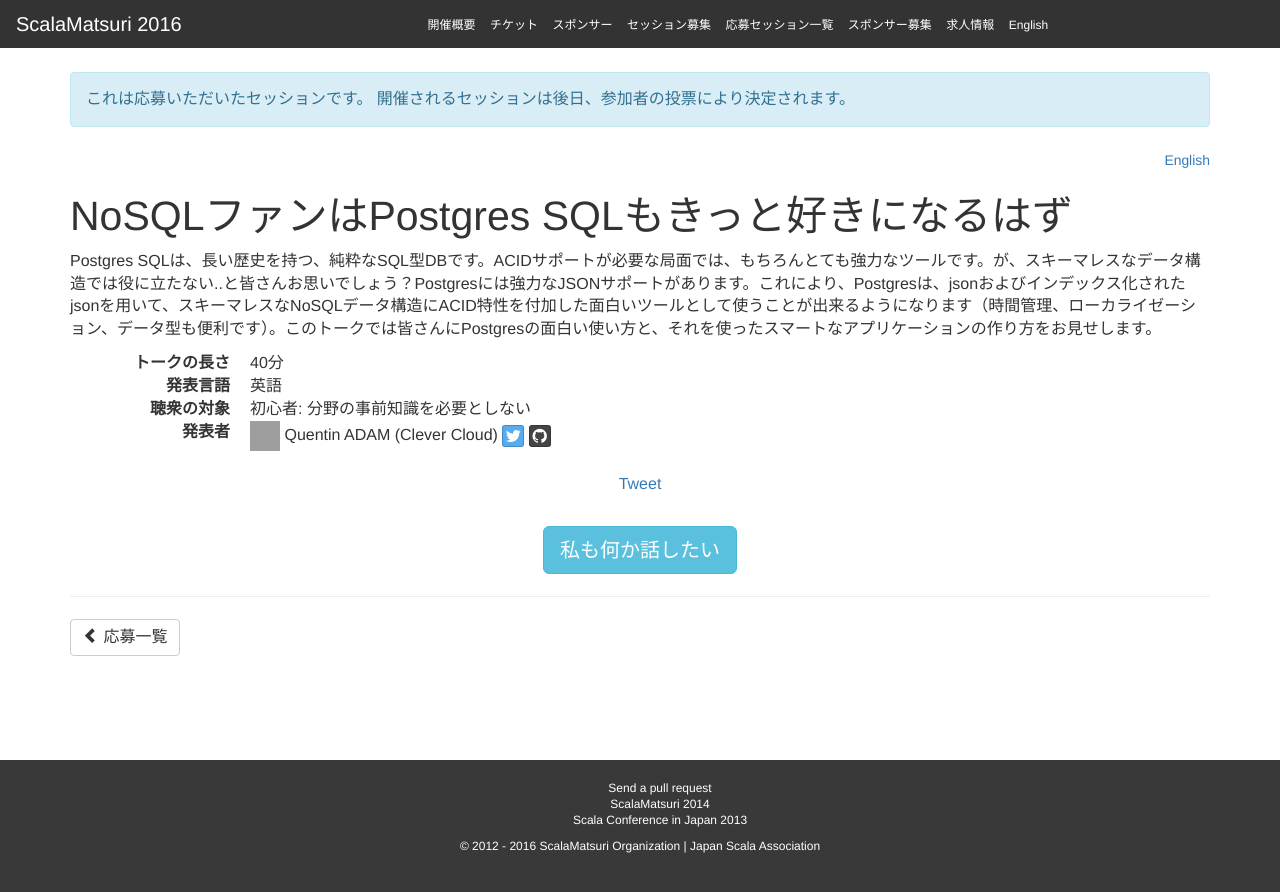
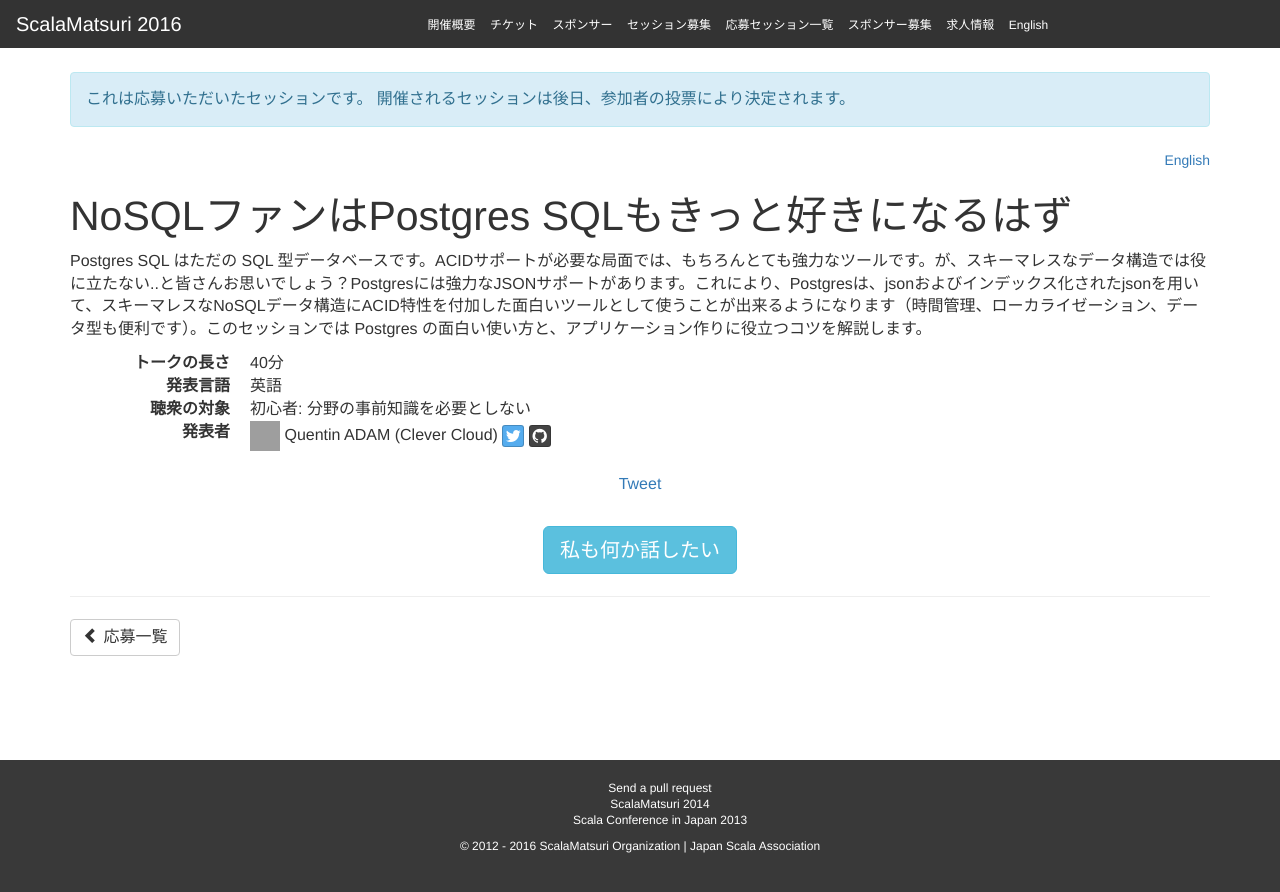
Before and after one commit to scalajp/2016.scalamatsuri.org, a Jekyll site: the page built from _candidates_ja/QuentinADAM_5.html, in a window 1280 px wide. Shown: the top 892 px of the page. Built offline with Jekyll 4.4.1, drawn with Linux system fonts in a browser that asks for light colours; nearby versions of some CDN libraries; comment, search, counter and statistics services are not loaded; grey boxes are pictures that could not be loaded.

Commit message:
apply reviews

```diff
--- a/_candidates_ja/QuentinADAM_5.html
+++ b/_candidates_ja/QuentinADAM_5.html
@@ -10,5 +10,5 @@ icon: http://i.imgur.com/GGGmw5z.jpg
 organization: Clever Cloud
 ---
 <p>
-Postgres SQLは、長い歴史を持つ、純粋なSQL型DBです。ACIDサポートが必要な局面では、もちろんとても強力なツールです。が、スキーマレスなデータ構造では役に立たない..と皆さんお思いでしょう？Postgresには強力なJSONサポートがあります。これにより、Postgresは、jsonおよびインデックス化されたjsonを用いて、スキーマレスなNoSQLデータ構造にACID特性を付加した面白いツールとして使うことが出来るようになります（時間管理、ローカライゼーション、データ型も便利です）。このトークでは皆さんにPostgresの面白い使い方と、それを使ったスマートなアプリケーションの作り方をお見せします。
+Postgres SQL はただの SQL 型データベースです。ACIDサポートが必要な局面では、もちろんとても強力なツールです。が、スキーマレスなデータ構造では役に立たない..と皆さんお思いでしょう？Postgresには強力なJSONサポートがあります。これにより、Postgresは、jsonおよびインデックス化されたjsonを用いて、スキーマレスなNoSQLデータ構造にACID特性を付加した面白いツールとして使うことが出来るようになります（時間管理、ローカライゼーション、データ型も便利です）。このセッションでは Postgres の面白い使い方と、アプリケーション作りに役立つコツを解説します。
 </p>
```
